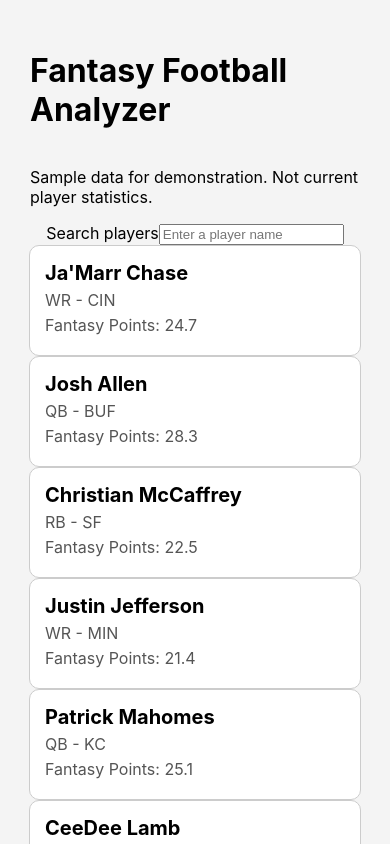
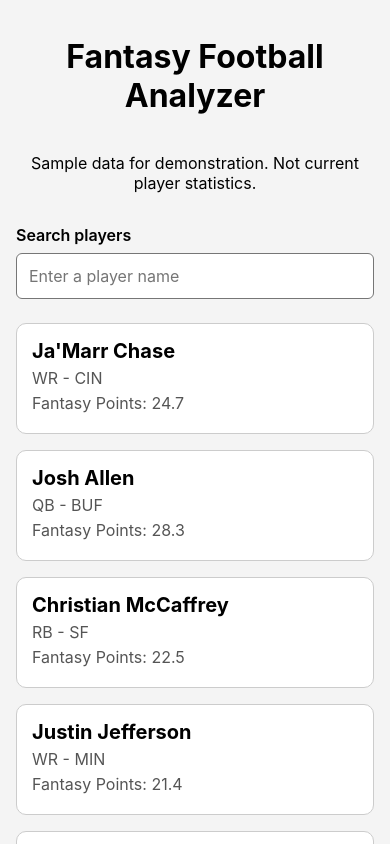
Before and after one commit to CollinCreech/fantasy-football-analyzer, a React (Create React App) app in the folder ffa/: page / in a window 390 px wide. Shown: the top 844 px of the page. Built offline with nearby package versions, Linux system fonts and the light colour scheme.

Commit message:
Make player list and search layout responsive

```diff
--- a/ffa/src/App.css
+++ b/ffa/src/App.css
@@ -8,3 +8,48 @@
 
   background-color: #f4f4f4;
 }
+
+.App h1,
+.App > p {
+  text-align: center;
+}
+
+.player-search {
+  display: flex;
+  flex-direction: column;
+  gap: 8px;
+  width: 100%;
+  max-width: 480px;
+  margin: 16px 0 24px;
+}
+
+.player-search label {
+  font-weight: 600;
+}
+
+.player-search input {
+  width: 100%;
+  padding: 12px;
+  border: 1px solid #767676;
+  border-radius: 6px;
+  font: inherit;
+}
+
+.player-search input:focus-visible {
+  outline: 3px solid #2563eb;
+  outline-offset: 2px;
+}
+
+.player-list {
+  display: grid;
+  grid-template-columns: repeat(auto-fit, minmax(min(100%, 260px), 1fr));
+  gap: 16px;
+  width: 100%;
+  max-width: 1100px;
+}
+
+@media (max-width: 480px) {
+  .App {
+    padding: 16px;
+  }
+}
--- a/ffa/src/components/PlayerCard/PlayerCard.css
+++ b/ffa/src/components/PlayerCard/PlayerCard.css
@@ -1,5 +1,7 @@
 .player-card {
-  width: 300px;
+  width: 100%;
+  min-width: 0;
+  overflow-wrap: anywhere;
   display: flex;
   align-items: center;
   gap: 15px;
--- a/ffa/src/index.css
+++ b/ffa/src/index.css
@@ -1,13 +1,18 @@
+*,
+*::before,
+*::after {
+  box-sizing: border-box;
+}
 body {
   margin: 0;
-  font-family: -apple-system, BlinkMacSystemFont, 'Segoe UI', 'Roboto', 'Oxygen',
-    'Ubuntu', 'Cantarell', 'Fira Sans', 'Droid Sans', 'Helvetica Neue',
-    sans-serif;
+  font-family:
+    -apple-system, BlinkMacSystemFont, "Segoe UI", "Roboto", "Oxygen", "Ubuntu",
+    "Cantarell", "Fira Sans", "Droid Sans", "Helvetica Neue", sans-serif;
   -webkit-font-smoothing: antialiased;
   -moz-osx-font-smoothing: grayscale;
 }
 
 code {
-  font-family: source-code-pro, Menlo, Monaco, Consolas, 'Courier New',
-    monospace;
+  font-family:
+    source-code-pro, Menlo, Monaco, Consolas, "Courier New", monospace;
 }
```
